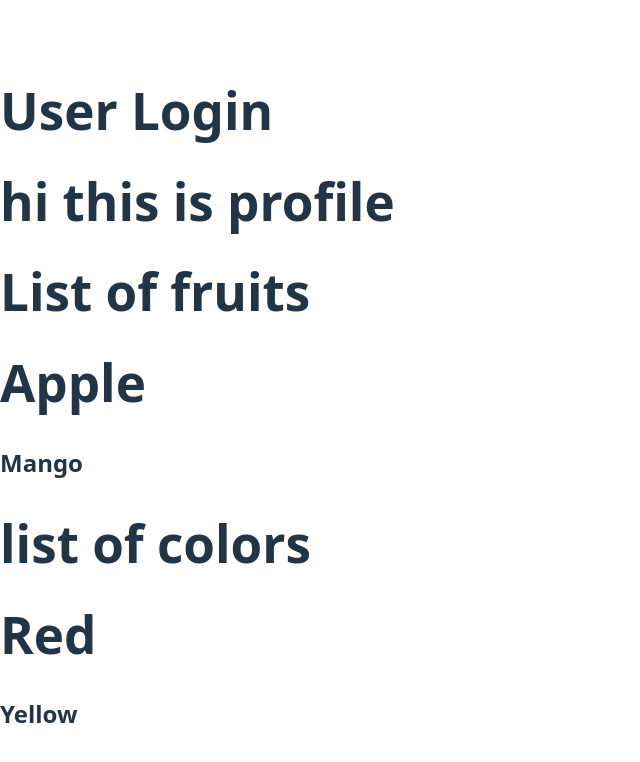
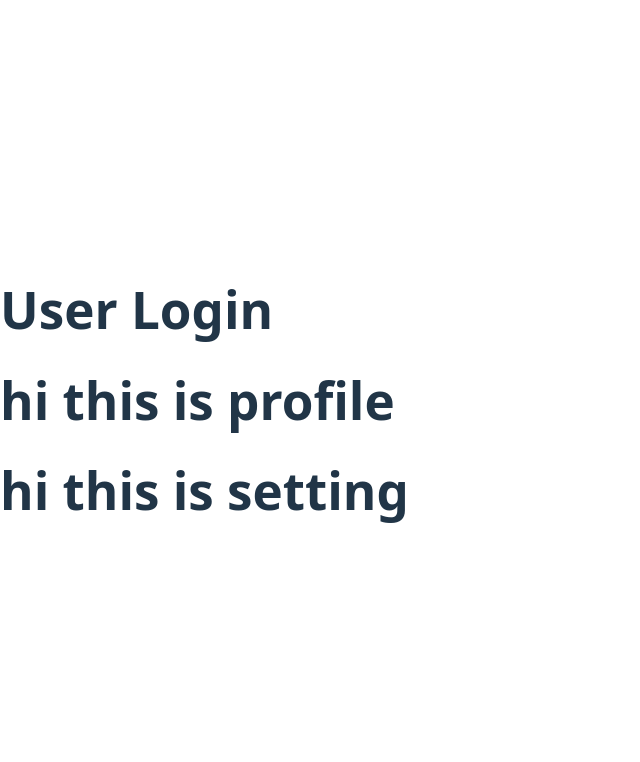
Before and after one commit to 18maldavdiya/React.js, a React (Vite) app in the folder my-react-app/: page / in a window 1280 px wide. Shown: the top 762 px of the page, without its empty margins (0-640 px from the left). Built offline with nearby package versions, Linux system fonts and the light colour scheme.

Commit message:
importr export

```diff
--- a/my-react-app/src/App.jsx
+++ b/my-react-app/src/App.jsx
@@ -1,14 +1,11 @@
-import Login , {Profile} from "./UserComponent"
+import Login , {Profile,Setting} from "./UserComponent"
 
 function App() {
   return (
     <div>
       <Login />
       <Profile />
-      <h1>List of fruits</h1>
-      <Fruit></Fruit>
-      <h1>list of colors</h1>
-      <Color></Color>
+      <Setting></Setting>
     </div>
 
   )
--- a/my-react-app/src/UserComponent.jsx
+++ b/my-react-app/src/UserComponent.jsx
@@ -12,5 +12,12 @@ export function Profile(){
         </div>
     )
 }
+export function Setting(){
+    return(
+        <div>
+            <h1>hi this is setting</h1>
+        </div>
+    )
+}
 
 export default Login;
```
